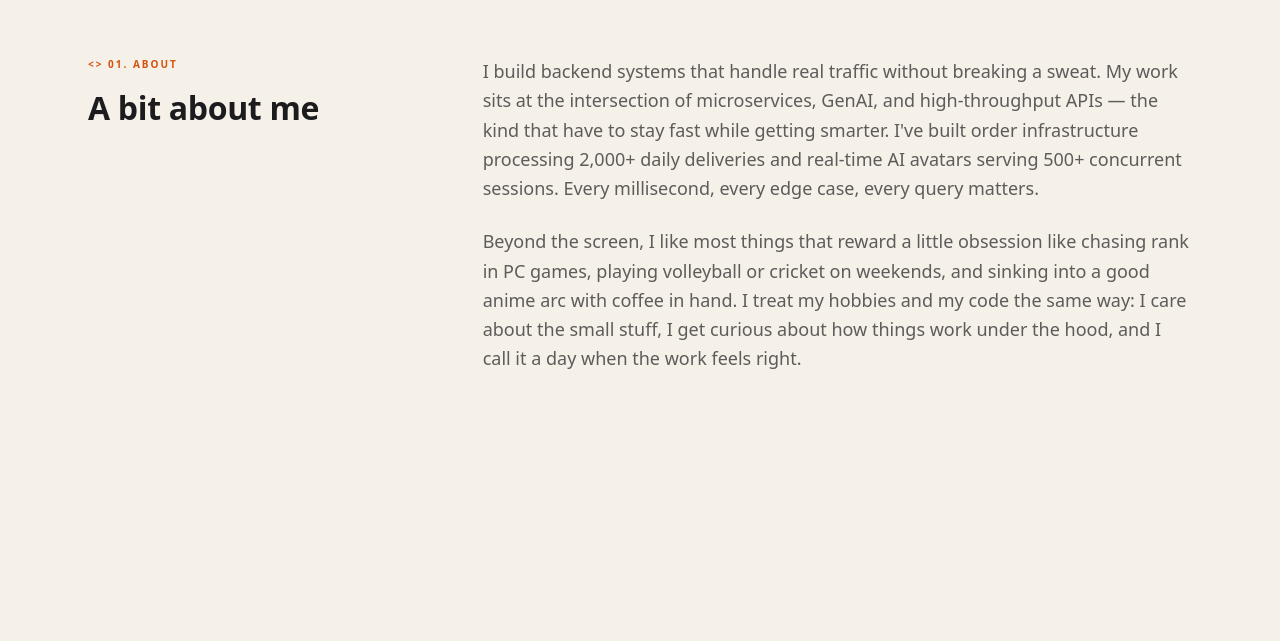
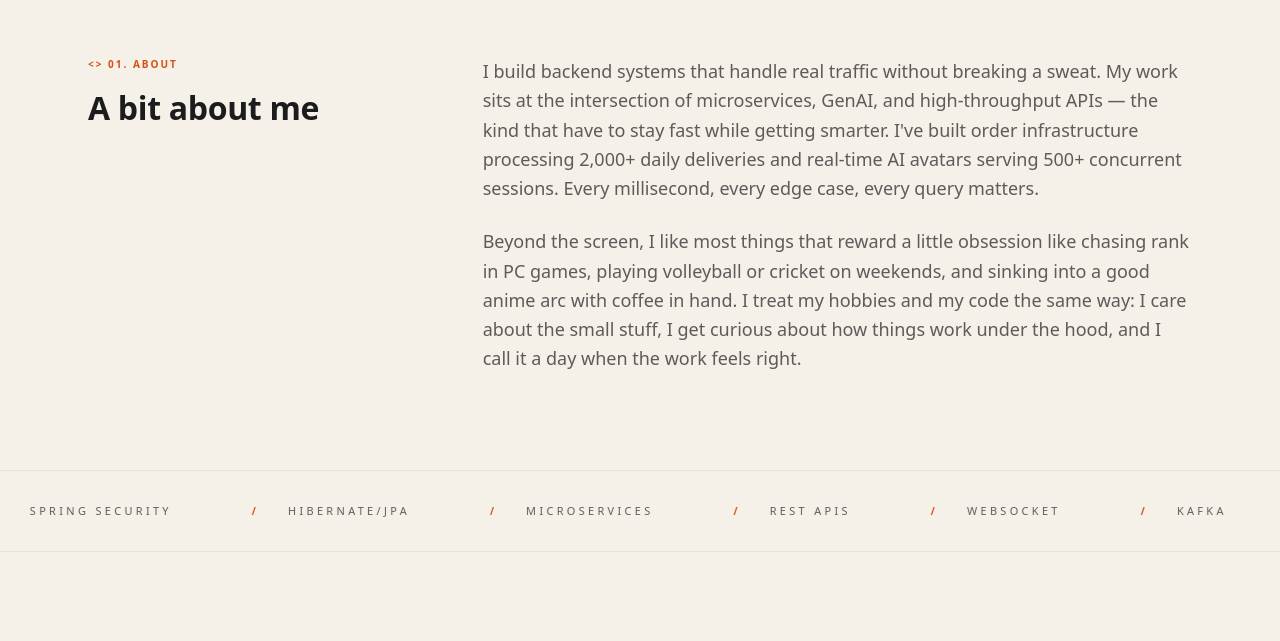
Before and after one commit to anupamabhay/Portfolio, a React (Vite) app: page / in a window 1280 px wide. Shown: the part 839-1480 px from the top of the page. Built offline with nearby package versions, Linux system fonts and the light colour scheme.

Commit message:
revert: remove min-h from About (caused huge gap, pushed marquee off-screen)

```diff
--- a/src/components/About.tsx
+++ b/src/components/About.tsx
@@ -7,7 +7,7 @@ export function About() {
   return (
     <section
       id="about"
-      className="px-6 md:px-12 max-w-container-max mx-auto py-24 min-h-[calc(100vh-80px)]"
+      className="px-6 md:px-12 max-w-container-max mx-auto py-24"
       ref={ref}
     >
       <div
```
